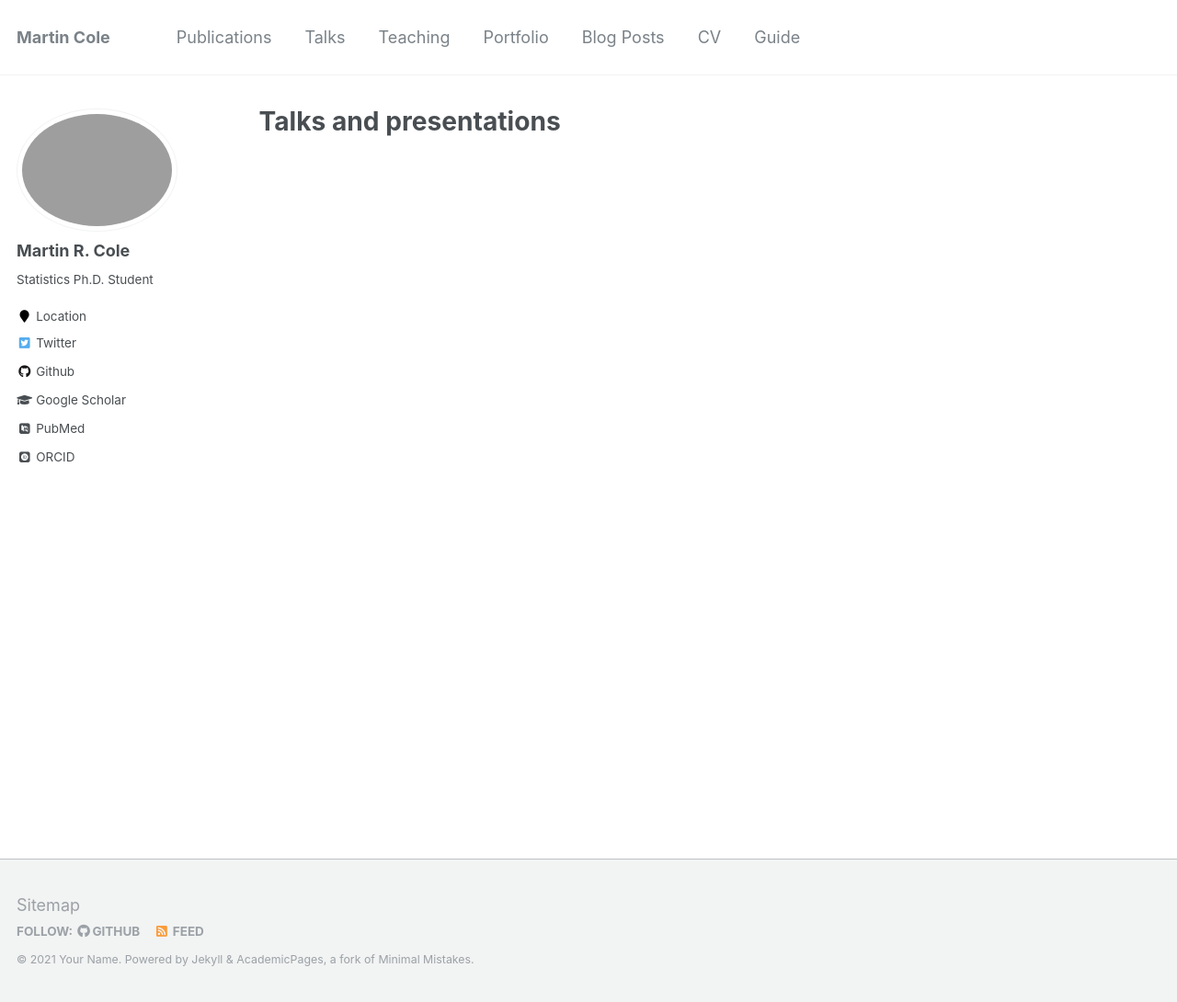
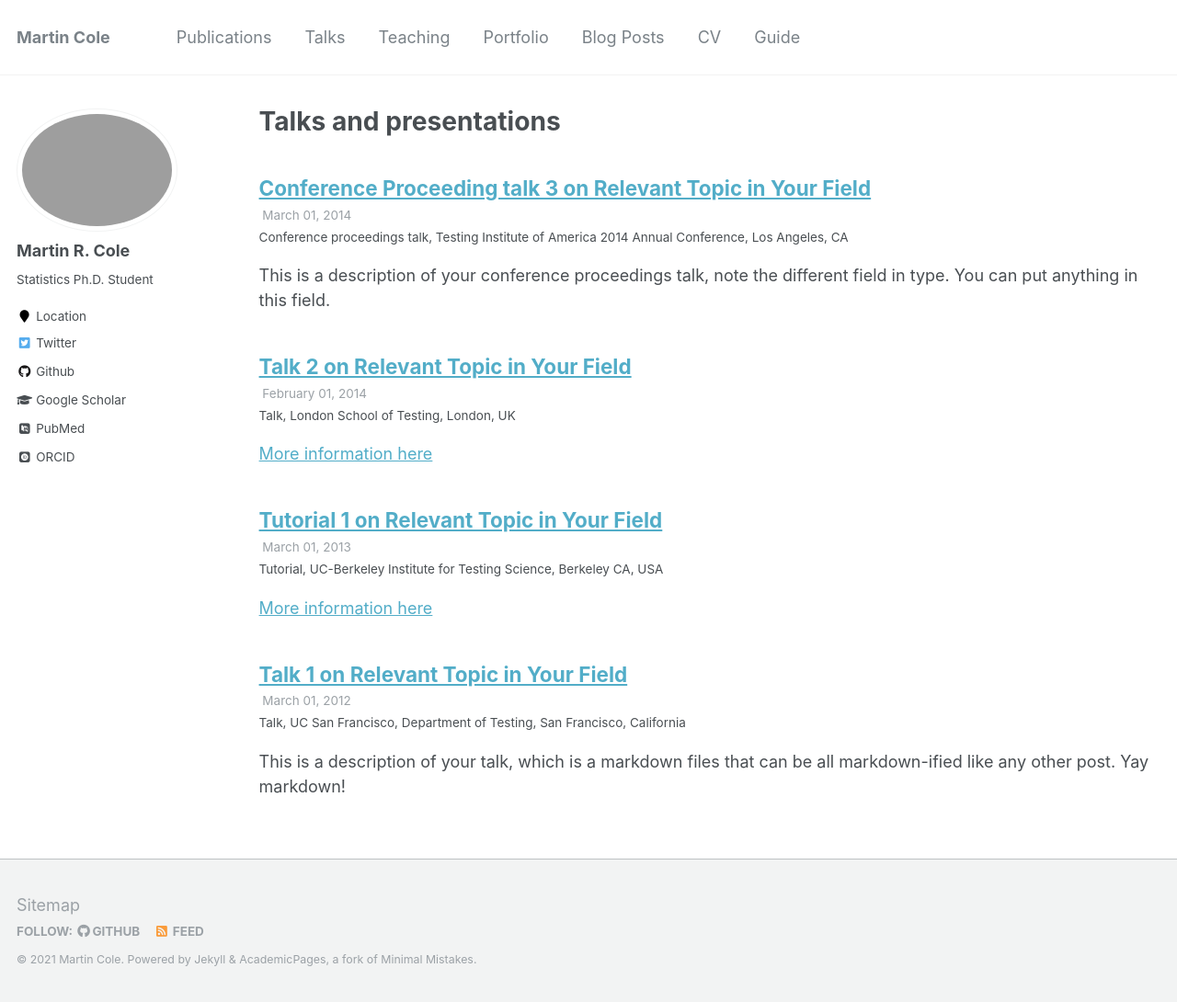
Before and after one commit to MartyCole/martycole.github.io, a Jekyll site: the page built from _pages/talks.html, in a window 1280 px wide and 1090 px high. Shown: the whole window at 92% size. Built offline with Jekyll 4.4.1, drawn with Linux system fonts in a browser that asks for light colours; some web fonts are replaced; part of the change alters nothing that is shown.

Commit message:
Adding stuff

```diff
--- a/_config.yml
+++ b/_config.yml
@@ -9,8 +9,8 @@
 locale                   : "en-US"
 title                    : "Martin Cole"
 title_separator          : "-"
-name                     : &name "Your Name"
-description              : &description "personal description"
+name                     : &name "Martin Cole"
+description              : &description "Statistics PhD Student"
 url                      : https://academicpages.github.io # the base hostname & protocol for your site e.g. "https://mmistakes.github.io"
 baseurl                  : "" # the subpath of your site, e.g. "/blog"
 repository               : "academicpages/academicpages.github.io"
@@ -175,9 +175,76 @@ kramdown:
 
 # Collections
 collections:
+  teaching:
+    output: true
+    permalink: /:collection/:path/
+  publications:
+    output: true
+    permalink: /:collection/:path/
+  portfolio:
+    output: true
+    permalink: /:collection/:path/
+  talks:
+    output: true
+    permalink: /:collection/:path/
+
 
 # Defaults
 defaults:
+  # _posts
+  - scope:
+      path: ""
+      type: posts
+    values:
+      layout: single
+      author_profile: true
+      read_time: true
+      comments: true
+      share: true
+      related: true
+  # _pages
+  - scope:
+      path: ""
+      type: pages
+    values:
+      layout: single
+      author_profile: true
+  # _teaching
+  - scope:
+      path: ""
+      type: teaching
+    values:
+      layout: single
+      author_profile: true
+      share: true
+      comments: true
+  # _publications
+  - scope:
+      path: ""
+      type: publications
+    values:
+      layout: single
+      author_profile: true
+      share: true
+      comments: true
+  # _portfolio
+  - scope:
+      path: ""
+      type: portfolio
+    values:
+      layout: single
+      author_profile: true
+      share: true
+      comment: true
+  # _talks
+  - scope:
+      path: ""
+      type: talks
+    values:
+      layout: talk
+      author_profile: true
+      share: true
+
 
 # Sass/SCSS
 sass:
```
